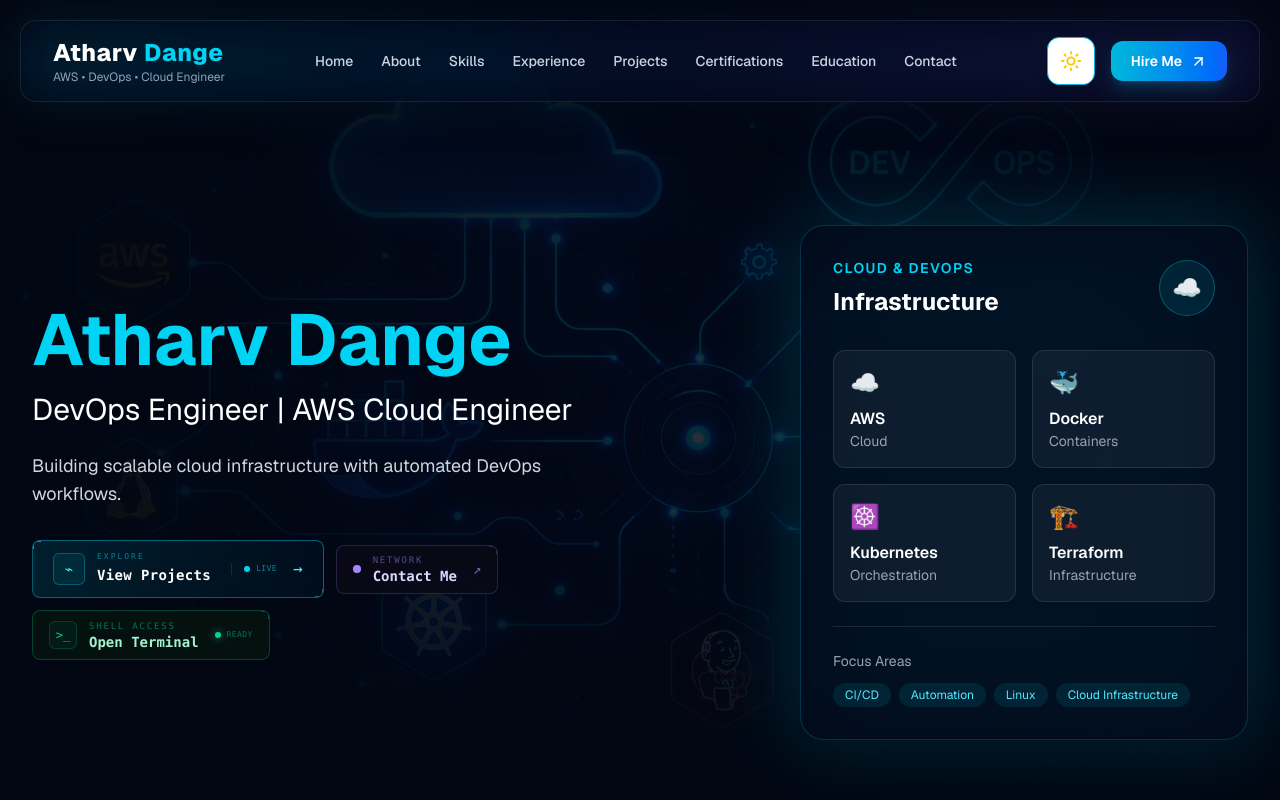
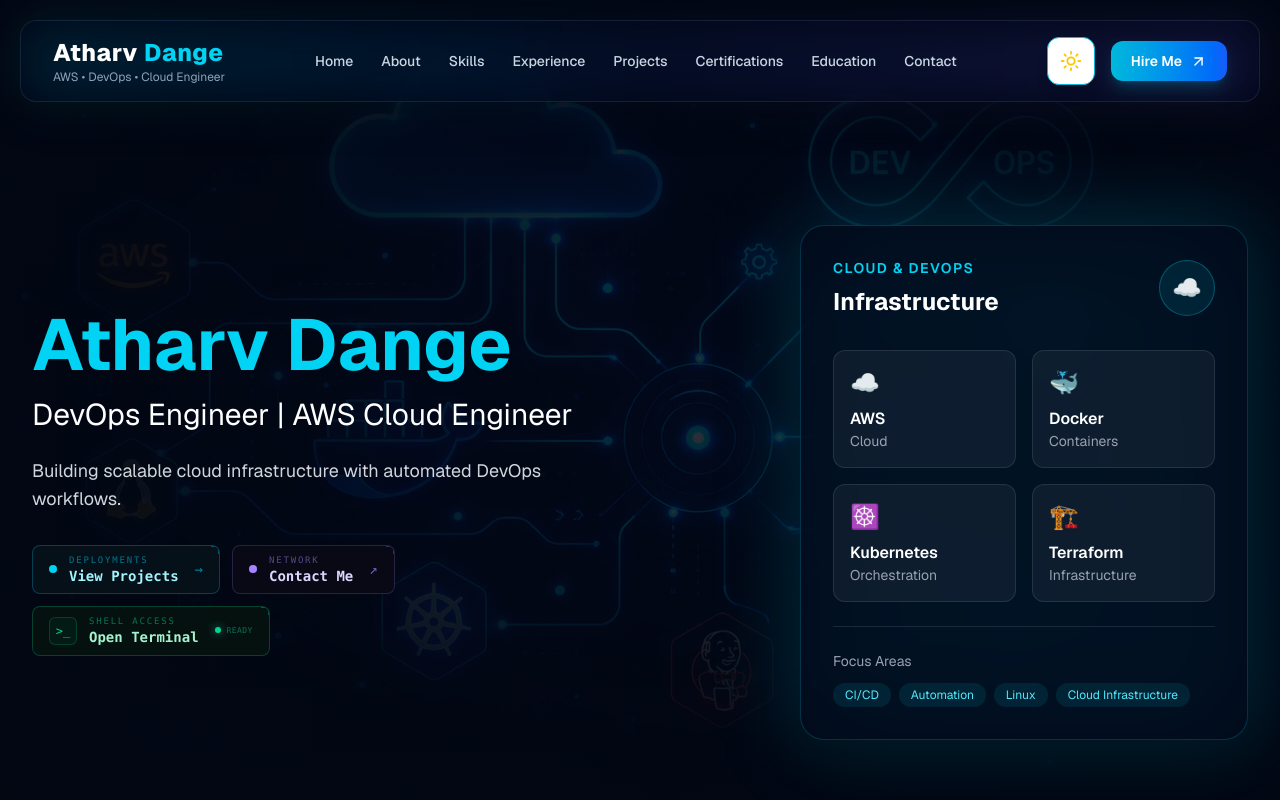
Before and after one commit to atharvdange70-maker/portfolio-website, a Next.js app: page / in a window 1280 px wide. Shown: the top 800 px of the page. Built offline with nearby package versions, Linux system fonts and the light colour scheme.

Commit message:
modified:   components/terminal.tsx

```diff
--- a/components/Hero.tsx
+++ b/components/Hero.tsx
@@ -43,73 +43,43 @@
   {/* PROJECTS CONTROL */}
   <a
     href="#projects"
-  className="group relative inline-flex items-center gap-3 overflow-hidden rounded-lg
-  border border-cyan-400/40
-  bg-linear-to-r from-cyan-400/12 to-sky-400/4
-  px-5 py-3
-  font-mono
+    className="group relative flex items-center gap-3 overflow-hidden rounded-lg
+    border border-cyan-400/25
+    bg-[#07131b]/80
+    px-4 py-2.5
+    font-mono text-sm
+    text-cyan-300
     backdrop-blur-md
     transition-all duration-300
-  hover:-translate-y-1
-  hover:border-cyan-300
-  hover:shadow-[0_0_30px_rgba(34,211,238,0.18)]"
+    hover:-translate-y-0.5
+    hover:border-cyan-400/60
+    hover:bg-cyan-400/[0.07]
+    hover:shadow-[0_0_24px_rgba(34,211,238,0.12)]"
   >
-  {/* Animated scan line */}
-  <span
-    className="absolute inset-y-0 -left-full w-1/2
-    bg-linear-to-r from-transparent via-cyan-300/10 to-transparent
-    transition-all duration-700
-    group-hover:left-[120%]"
-  />
-
-  {/* Deployment icon */}
-  <span
-    className="relative flex h-8 w-8 items-center justify-center
-    rounded-md border border-cyan-400/30
-    bg-cyan-400/8
-    text-cyan-300
-    transition-all duration-300
-    group-hover:border-cyan-300/60
-    group-hover:bg-cyan-400/15"
-  >
-    <span className="text-sm">⌁</span>
+    {/* Status indicator */}
+    <span className="relative flex h-2 w-2">
+      <span className="absolute inline-flex h-full w-full animate-ping rounded-full bg-cyan-400 opacity-40" />
+      <span className="relative inline-flex h-2 w-2 rounded-full bg-cyan-400" />
     </span>
 
-  {/* Text */}
-  <span className="relative flex flex-col text-left leading-none">
-    <span className="text-[8px] font-medium uppercase tracking-[0.25em] text-cyan-400/55">
-      Explore
+    <span className="flex flex-col leading-none">
+      <span className="text-[9px] uppercase tracking-[0.2em] text-cyan-500/60">
+        Deployments
       </span>
 
-    <span className="mt-1 text-sm font-semibold tracking-wide text-white">
+      <span className="mt-1 font-semibold text-cyan-200">
         View Projects
       </span>
     </span>
 
-  {/* Live status */}
-  <span className="relative ml-2 flex items-center gap-1.5 border-l border-white/10 pl-3">
-    <span className="relative flex h-1.5 w-1.5">
-      <span className="absolute inline-flex h-full w-full animate-ping rounded-full bg-cyan-400 opacity-50" />
-      <span className="relative inline-flex h-1.5 w-1.5 rounded-full bg-cyan-400" />
-    </span>
-
-    <span className="text-[8px] font-medium uppercase tracking-wider text-cyan-400/60">
-      Live
-    </span>
-  </span>
-
-  {/* Arrow */}
-  <span
-    className="relative ml-1 text-cyan-300 transition-transform duration-300
-    group-hover:translate-x-1"
-  >
+    <span className="ml-1 text-cyan-500/70 transition-transform duration-300 group-hover:translate-x-1">
       →
     </span>
 
-  {/* Technical corner markers */}
-  <span className="absolute left-0 top-0 h-2 w-2 border-l border-t border-cyan-300/60" />
-  <span className="absolute bottom-0 right-0 h-2 w-2 border-b border-r border-cyan-300/40" />
+    {/* Corner detail */}
+    <span className="absolute right-0 top-0 h-2 w-2 border-r border-t border-cyan-400/40" />
   </a>
+
 
   {/* CONTACT CONTROL */}
   <a
```
Lines whose indentation alone changed are shown as unchanged.
